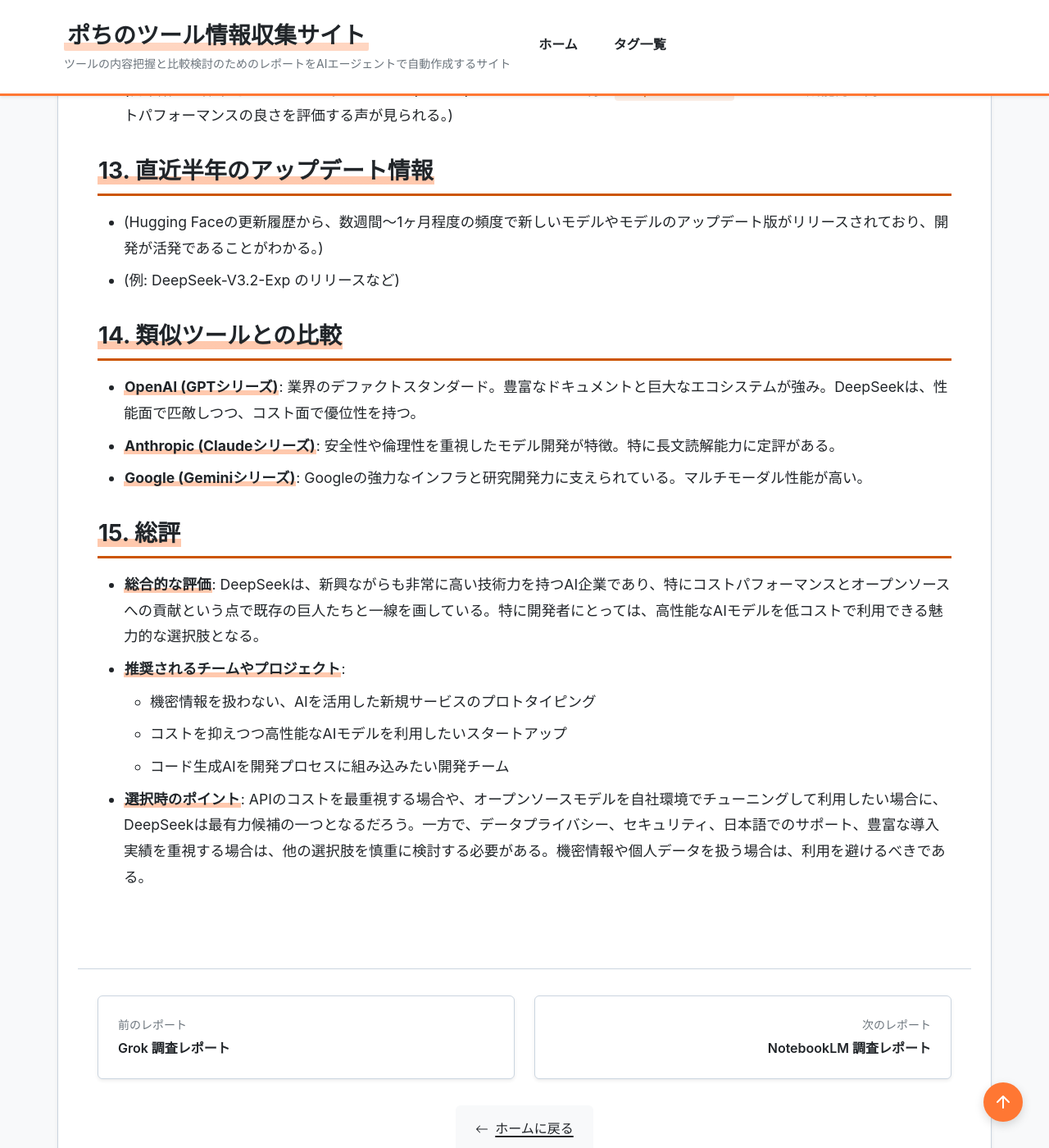
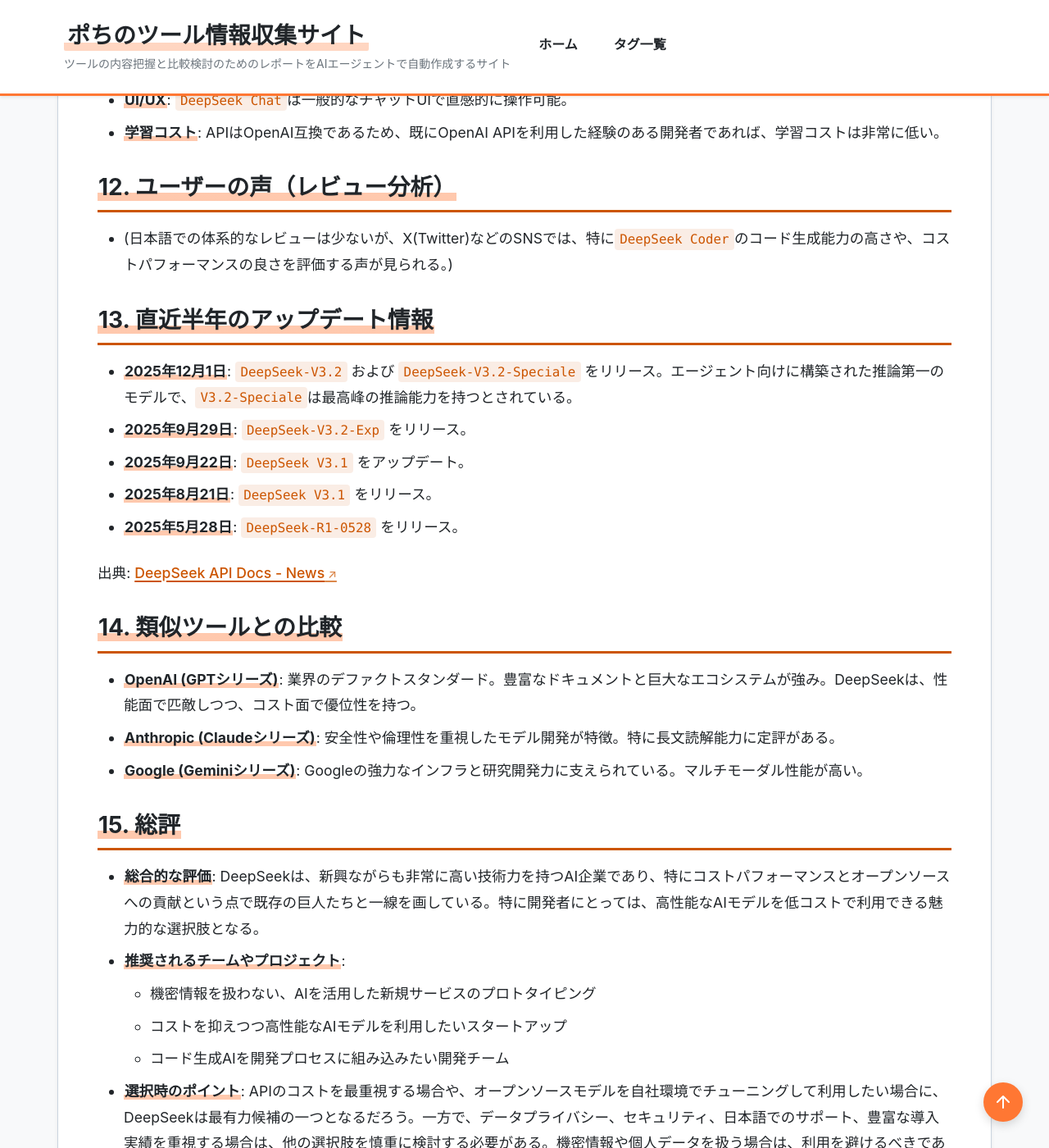
Before and after one commit to aegisfleet/tool-survey-report, a Jekyll site: the page built from _reports/deepseek.md, in a window 1280 px wide and 1400 px high, scrolled down 4931 px. Shown: the whole window at 82% size. Built offline with Jekyll 4.4.1, drawn with Linux system fonts in a browser that asks for light colours; some of the changed text lies outside the part shown.

Commit message:
feat: Update DeepSeek report with latest V3.2 model info (#217)
- Updated `last_updated` date and description in frontmatter.
- Added details for the new DeepSeek-V3.2 and V3.2-Speciale models.
- Populated the recent updates section with the latest releases.
- Verified pricing information remains correct for the new models.

Co-authored-by: google-labs-jules[bot] <161369871+google-labs-jules[bot]@users.noreply.github.com>

```diff
--- a/_reports/deepseek.md
+++ b/_reports/deepseek.md
@@ -5,12 +5,13 @@ category: "AI / 大規模言語モデル"
 developer: "DeepSeek (深度求索)"
 official_site: "https://www.deepseek.com/"
 date: "2025-10-23"
-last_updated: "2025-10-23"
+last_updated: "2025-12-05"
 tags:
   - "AI"
   - "LLM"
   - "開発者ツール"
-description: "AGIの実現を目指す中国のAI企業DeepSeekが開発する、高性能な大規模言語モデル群。テキスト生成、コーディング、画像認識など多岐にわたるタスクを高精度で処理するAIモデルです。"
+  - "オープンソース"
+description: "AGIの実現を目指す中国のAI企業DeepSeekが開発する、高性能な大規模言語モデル群。最新のDeepSeek-V3.2モデルは、エージェント向けに構築された推論第一のモデルで、テキスト生成、コーディング、画像認識など多岐にわたるタスクを高精度で処理します。"
 ---
 
 # **DeepSeek 調査レポート**
@@ -38,6 +39,7 @@ description: "AGIの実現を目指す中国のAI企業DeepSeekが開発する
 
 Hugging Faceで公開されているモデルを中心に、以下のような機能が提供されている。
 
+* **DeepSeek-V3.2 / DeepSeek-V3.2-Speciale**: エージェント向けに構築された推論第一（Reasoning-first）の最新モデル群。`V3.2`はGPT-5レベルの性能を持つ汎用モデルで、`V3.2-Speciale`はGemini-3.0-Proに匹敵する最高峰の推論能力を持つAPI限定モデル。
 * **DeepSeek-V2/V3**: 汎用的なテキスト生成モデル。チャット、要約、翻訳など幅広いタスクに対応。
 * **DeepSeek Coder**: コーディングに特化したモデル。コードの生成、補完、バグ修正などを高速かつ正確に行う。
 * **DeepSeek-VL**: 画像とテキストの両方を理解できるマルチモーダルモデル。画像の内容を説明したり、画像に関する質問に答えたりすることが可能。
@@ -107,8 +109,13 @@ Hugging Faceで公開されているモデルを中心に、以下のような
 
 ## **13. 直近半年のアップデート情報**
 
-* (Hugging Faceの更新履歴から、数週間〜1ヶ月程度の頻度で新しいモデルやモデルのアップデート版がリリースされており、開発が活発であることがわかる。)
-* (例: DeepSeek-V3.2-Exp のリリースなど)
+* **2025年12月1日**: `DeepSeek-V3.2` および `DeepSeek-V3.2-Speciale` をリリース。エージェント向けに構築された推論第一のモデルで、`V3.2-Speciale`は最高峰の推論能力を持つとされている。
+* **2025年9月29日**: `DeepSeek-V3.2-Exp` をリリース。
+* **2025年9月22日**: `DeepSeek V3.1` をアップデート。
+* **2025年8月21日**: `DeepSeek V3.1` をリリース。
+* **2025年5月28日**: `DeepSeek-R1-0528` をリリース。
+
+出典: [DeepSeek API Docs - News](https://api-docs.deepseek.com/news/news251201)
 
 ## **14. 類似ツールとの比較**
 
```
Also changed, not shown: other parts of _reports/deepseek.md (+1 -1 lines).
